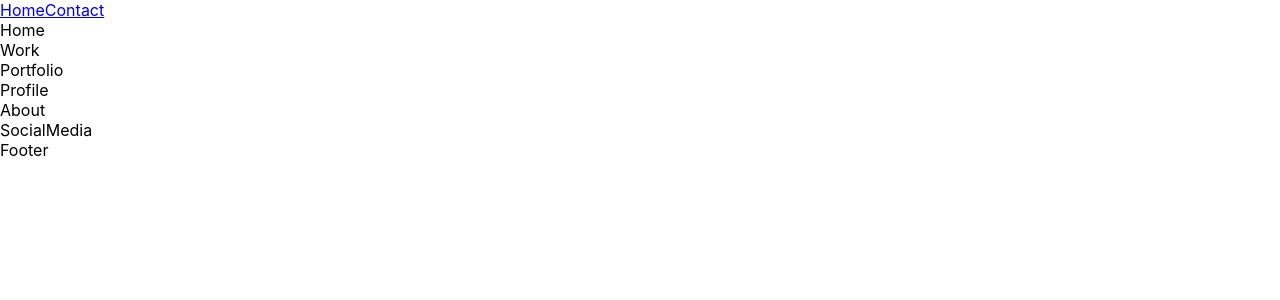
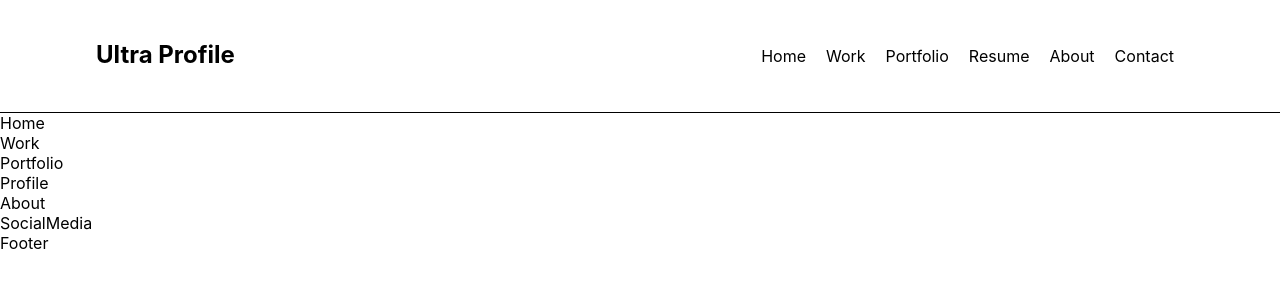
Before and after one commit to mohamed3idm68/react-project, a React (Create React App) app: page / in a window 1280 px wide. Shown: the top 300 px of the page. Built offline with nearby package versions, Linux system fonts and the light colour scheme.

Commit message:
navbar update

```diff
--- a/src/App.css
+++ b/src/App.css
@@ -0,0 +1,8 @@
+
+
+
+.container {
+    width:85%;
+    margin:auto;
+
+}
--- /dev/null
+++ b/src/componants/Navbar/Navbar.css
@@ -0,0 +1,38 @@
+
+
+.Navbar{
+    padding: 20px 0;
+    background: #fff;
+    overflow: hidden;
+    position: relative;
+    border-bottom: 1px solid #000;
+
+
+}
+
+.Navbar .container {
+    display: flex;
+    justify-content: space-between;
+
+}
+
+.ul-list  {
+    display: flex;
+    list-style: none;
+
+}
+
+.ul-list li {
+    margin: 10px;
+
+}
+
+.ul-list li a {
+    text-decoration: none;
+    color:black;
+    font-size: 15 px;
+}
+
+.ul-list li a:hover {
+    color:red;
+}
--- a/src/componants/Navbar/Navbar.js
+++ b/src/componants/Navbar/Navbar.js
@@ -1,17 +1,40 @@
-
 import { Link } from "react-router-dom";
-
-
+import "./Navbar.css";
 
 
 
 function Navbar() {
-    return (
-      <div className="Navbar">
-          <Link to="/">Home</Link>
-          <Link to="/Contact">Contact</Link>
+  return (
+    <div className="Navbar">
+      <div className="container">
+        <div className="logo">
+          <h2 className="logo-text">Ultra Profile</h2>
+        </div>
+        <ul className="ul-list">
+          <li className="list-item">
+            <Link exact to="/">
+              Home
+            </Link>
+          </li>
+          <li className="list-item">
+            <a href="#">Work</a>
+          </li>
+          <li className="list-item">
+            <a href="#">Portfolio</a>
+          </li>
+          <li className="list-item">
+            <a href="#">Resume</a>
+          </li>
+          <li className="list-item">
+            <a href="#">About</a>
+          </li>
+          <li className="list-item">
+            <Link to="/contact">Contact</Link>
+          </li>
+        </ul>
       </div>
-    );
-  }
+    </div>
+  );
+}
 
-  export default Navbar;
+export default Navbar;
```
